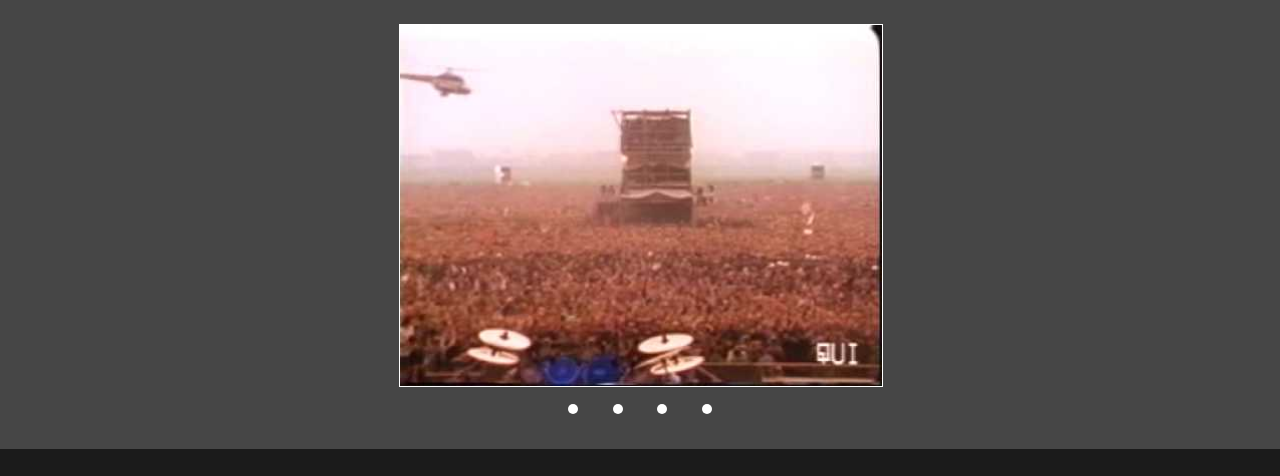
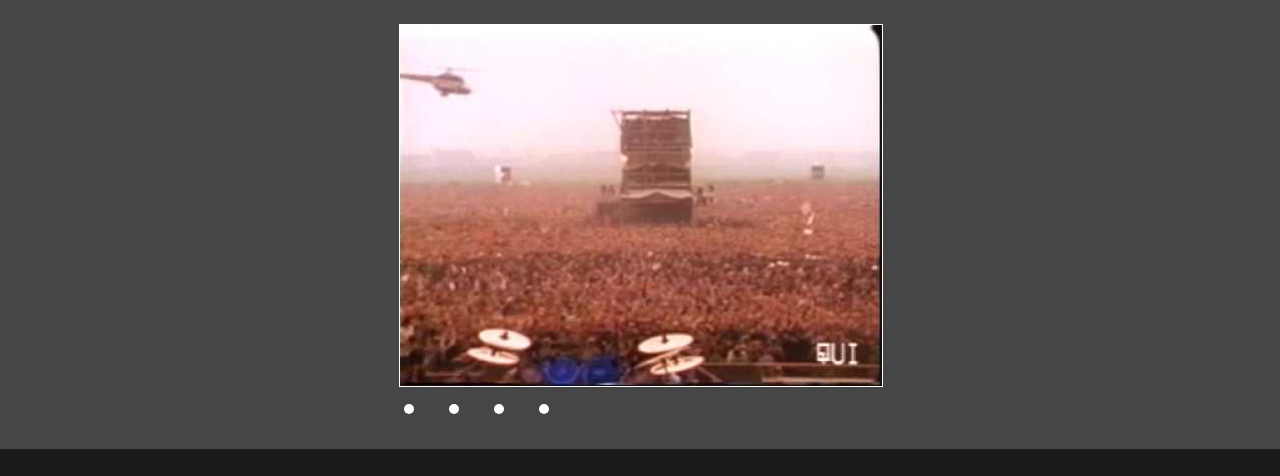
Before and after one commit to Aznavour-prog/TP1_equipe, a plain HTML site: page index.htm in a window 1280 px wide. Shown: the part 476-952 px from the top of the page. Drawn offline with Linux system fonts and the light colour scheme.

Commit message:
ajout de div slider

```diff
--- a/index.htm
+++ b/index.htm
@@ -36,7 +36,7 @@
     <main class="global">
         <h1>Bienvenue sur le site de Metallica!</h1>
         <div class="carousel_main mon-slider">
-
+            <div class="slider">
 			<!-- Slideshow -->
 			<div class="mySlides" style="display: none;">
 				<img src="img/images/image1.jpg" style="width:100%;">
@@ -58,7 +58,8 @@
 				<span class="slider_btns" onclick="currentDiv(3)"></span>
 				<span class="slider_btns" onclick="currentDiv(4)"></span>
 
-			</div>
+            </div>
+        </div>
     </main>
 
 </main>
```
